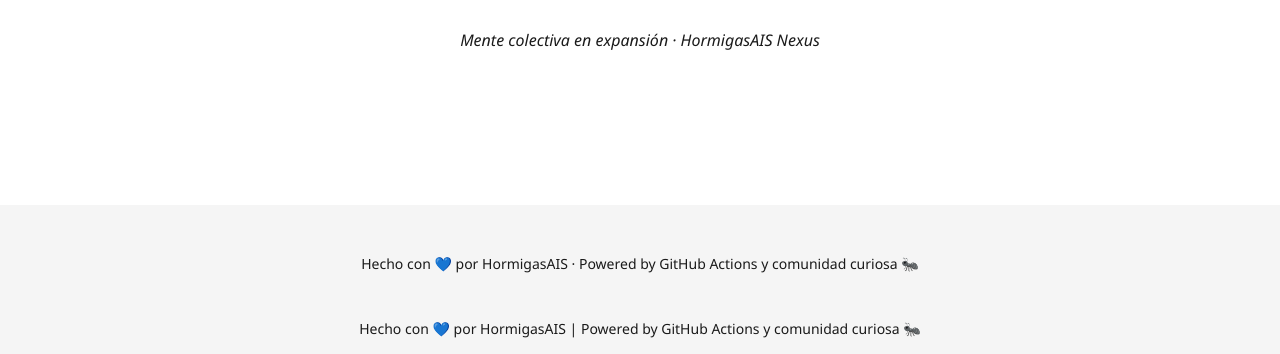
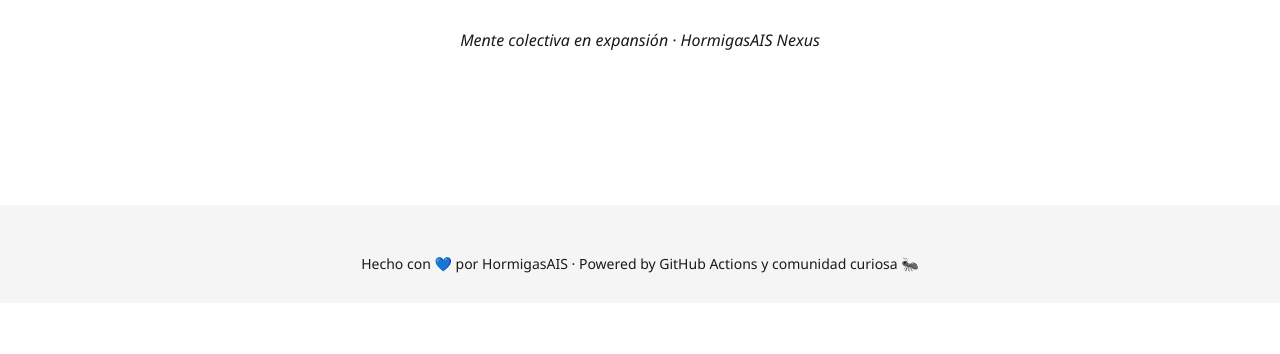
Before and after one commit to Thrumanshow/tiktok-iman-bot-core, a website: page index.html in a window 1280 px wide. Shown: the part 1215-1569 px from the top of the page. After the commit the page ends 1518 px from the top, so only its background shows below. Drawn offline with Linux system fonts and the light colour scheme; files whose address does not match are found by name.

Commit message:
Update index.html

```diff
--- a/index.html
+++ b/index.html
@@ -119,9 +119,3 @@
   <footer>
     <p>Hecho con 💙 por HormigasAIS · Powered by GitHub Actions y comunidad curiosa 🐜</p>
   </footer>
-
-  <footer>
-    Hecho con 💙 por HormigasAIS | Powered by GitHub Actions y comunidad curiosa 🐜
-  </footer>
-</body>
-  </html>
```
